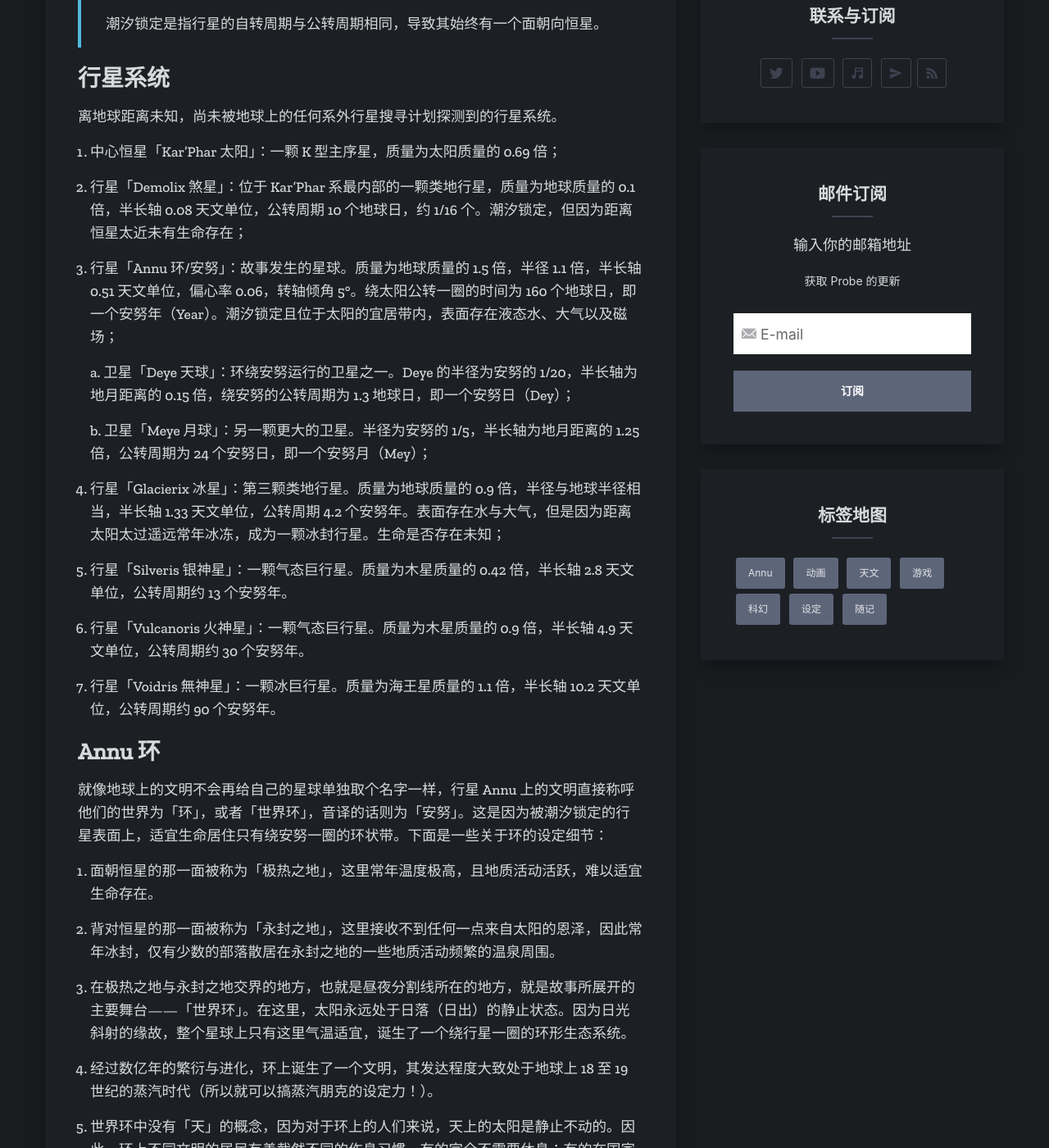
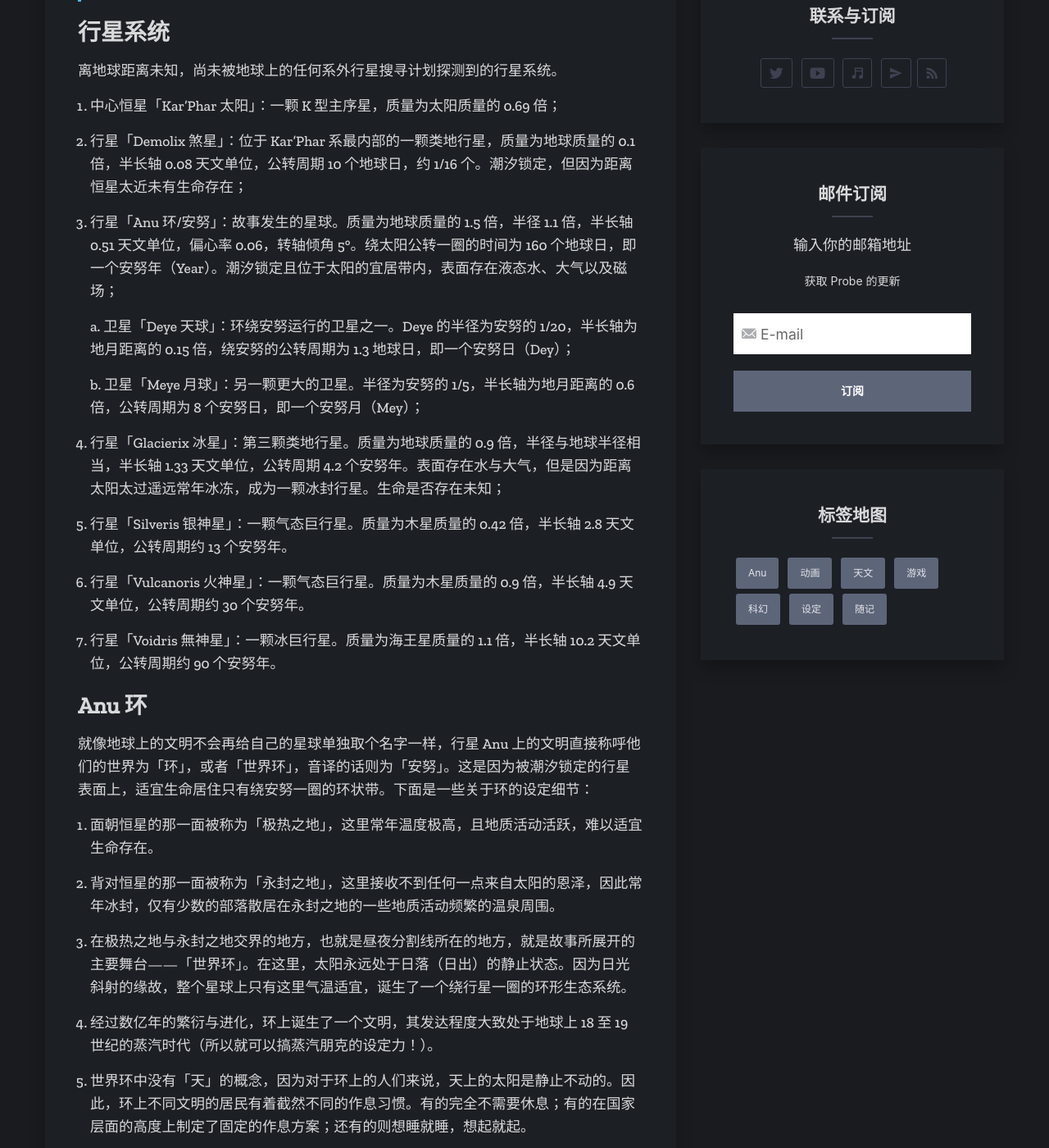
Before and after one commit to ProtossProbe/ProtossProbe.github.io, a Jekyll site: the page built from _posts/2020-06-11-annu-world.markdown, in a window 1280 px wide and 1400 px high, scrolled down 1482 px. Shown: the whole window at 82% size. Built offline with Jekyll 4.4.1, drawn with Linux system fonts in a browser that asks for light colours; nearby versions of some CDN libraries; a script that is not in the unit is left out; some of the changed text lies outside the part shown.

Commit message:
decrease the semimajor axis of Maye

```diff
--- a/_posts/2020-06-11-annu-world.markdown
+++ b/_posts/2020-06-11-annu-world.markdown
@@ -1,15 +1,15 @@
 ---
 layout: post
-title:  "Annu 世界观设定 v0.11
+title:  "Anu 世界观设定 v0.11
 "
 date:   2020-06-11 24:00:00 -0700
 image:  /img/post-world/cover.jpg
-tags:   [Annu, 设定]
+tags:   [Anu, 设定]
 ---
 ### 更新日志：
 
 >【2020-06-13】
-新增了 Annu 两颗卫星的设定，以定义安努上的天（Dey）与月（Mey）；
+新增了 Anu 两颗卫星的设定，以定义安努上的天（Dey）与月（Mey）；
 更新了完备的魔法架构系统（Xengic/Xenomagic）
 <div style="text-align: right"> —v0.11 </div>
 
@@ -32,11 +32,11 @@
 
 2. 行星「Demolix 煞星」：位于 Kar'Phar 系最内部的一颗类地行星，质量为地球质量的 0.1 倍，半长轴 0.08 天文单位，公转周期 10 个地球日，约 1/16 个。潮汐锁定，但因为距离恒星太近未有生命存在；
 
-3. **行星「Annu 环/安努」：故事发生的星球。质量为地球质量的 1.5 倍，半径 1.1 倍，半长轴 0.51 天文单位，偏心率 0.06，转轴倾角 5°。绕太阳公转一圈的时间为 160 个地球日，即一个安努年（Year）。潮汐锁定且位于太阳的宜居带内，表面存在液态水、大气以及磁场；**
+3. **行星「Anu 环/安努」：故事发生的星球。质量为地球质量的 1.5 倍，半径 1.1 倍，半长轴 0.51 天文单位，偏心率 0.06，转轴倾角 5°。绕太阳公转一圈的时间为 160 个地球日，即一个安努年（Year）。潮汐锁定且位于太阳的宜居带内，表面存在液态水、大气以及磁场；**
 
     a. **卫星「Deye 天球」：环绕安努运行的卫星之一。Deye 的半径为安努的 1/20，半长轴为地月距离的 0.15 倍，绕安努的公转周期为 1.3 地球日，即一个安努日（Dey）**；
 
-    b. **卫星「Meye 月球」：另一颗更大的卫星。半径为安努的 1/5，半长轴为地月距离的 1.25 倍，公转周期为 24 个安努日，即一个安努月（Mey）**；
+    b. **卫星「Meye 月球」：另一颗更大的卫星。半径为安努的 1/5，半长轴为地月距离的 0.6 倍，公转周期为 8 个安努日，即一个安努月（Mey）**；
 
 4. 行星「Glacierix 冰星」：第三颗类地行星。质量为地球质量的 0.9 倍，半径与地球半径相当，半长轴 1.33 天文单位，公转周期 4.2 个安努年。表面存在水与大气，但是因为距离太阳太过遥远常年冰冻，成为一颗冰封行星。生命是否存在未知；
 
@@ -49,9 +49,9 @@
 
 
 
-## Annu 环
+## Anu 环
 
-就像地球上的文明不会再给自己的星球单独取个名字一样，行星 Annu 上的文明直接称呼他们的世界为「环」，或者「世界环」，音译的话则为「安努」。这是因为被潮汐锁定的行星表面上，适宜生命居住只有绕安努一圈的环状带。下面是一些关于环的设定细节：
+就像地球上的文明不会再给自己的星球单独取个名字一样，行星 Anu 上的文明直接称呼他们的世界为「环」，或者「世界环」，音译的话则为「安努」。这是因为被潮汐锁定的行星表面上，适宜生命居住只有绕安努一圈的环状带。下面是一些关于环的设定细节：
 
 1. 面朝恒星的那一面被称为「极热之地」，这里常年温度极高，且地质活动活跃，难以适宜生命存在。
 
@@ -69,13 +69,12 @@
 
 8. 世界环上有一条发源于永封之地，终结于极热之地的河流，被称为「世界河」。这条河流横向穿过了环上的大部分国度，既是所有国家赖以生存的生命线，也是重要的运输通道。此外，世界环上没有形成海洋（因为大部分的水都已经以冰的形式贮存在了永封之地），但是在世界河的周围有几个分散的湖泊。
 
+9. 世界环上多数文明的历法系统用 Annu 的两颗卫星来定义：一天的长度被定义为天球 Deye 连续两次出现在天空中同一位置的时间间隔，换算成地球时间则为 1.3 个地球日；月则由月球 Meye 的位置来定义，大约每 8 个安努日为 1 个安努月。安努年则是安努的公转周期，约为 160 个安努日或者 20 个安努月。虽然日月年的定义都大致相同，但不同文明的历法有着不同的至闰方法。
 
-
-10.
 
 # 国家设定
 
-Annu 上有五个大国和很多个小国。大国占据了环上 85% 以上的土地，并且都沿着世界河分布，彼此交界。小国分布在地理位置相对不那么好的地方，要么太热、要么太冷、要么离世界河太遥远水资源匮乏。但是也有城邦国位于世界河支流与干流的交汇口，因此能得到高度发展。
+Anu 上有五个大国和很多个小国。大国占据了环上 85% 以上的土地，并且都沿着世界河分布，彼此交界。小国分布在地理位置相对不那么好的地方，要么太热、要么太冷、要么离世界河太遥远水资源匮乏。但是也有城邦国位于世界河支流与干流的交汇口，因此能得到高度发展。
 
 ## 辛铎 Cindel - 森之国
 
@@ -164,7 +163,7 @@
 
 ## 职业设定（扩充中）
 
-以下罗列了 Annu 世界观下的常见职业以及该职业最有可能出现的国家：
+以下罗列了 Anu 世界观下的常见职业以及该职业最有可能出现的国家：
 
 >【辛铎】精灵、高等精灵（只有五个人）、圣职者、莫西斯的圣女（只有一个人）、元素法师、大法师、贤者、游侠、猎人、药剂师；
 
@@ -178,11 +177,11 @@
 
 # 魔法设定
 
-魔法在 Annu 的世界被称作 Xengic，具有天赋的人可以通过系统化学习掌握一些简单法术，还可以使用法术道具和药水进行强度增幅。Annu 世界的魔法架构如下：
+魔法在 Anu 的世界被称作 Xengic，具有天赋的人可以通过系统化学习掌握一些简单法术，还可以使用法术道具和药水进行强度增幅。Anu 世界的魔法架构如下：
 
 ## 基本系（Xen/Xengic）
 
-Annu 世界的整个魔法系统是建构 Xen（基本系）之上。基本系有五个，它们分别是：
+Anu 世界的整个魔法系统是建构 Xen（基本系）之上。基本系有五个，它们分别是：
 
 ### 「火系 Fire Xen」，红色表示，精于毁灭：
 
@@ -212,13 +211,13 @@
 * 治愈术（接触）✓
 
 
-### 「光/暗系 Light/Dark Xen」，精于控制：
+### 「光/暗系 Light/Dark Xen」，黑色表示，精于控制：
 * 光创造（光魔法）✓
 * 光湮灭（暗魔法）✓
 * 照明术✓
 * 致盲术✓
 
-> 注：雷电系法术完全被禁止使用，也不属于 Xen 之一。这是因为 Annu 世界尚未进入电气时代。
+> 注：雷电系法术完全被禁止使用，也不属于 Xen 之一。这是因为 Anu 世界尚未进入电气时代。
 
 ## 复合系（Xenom/Xenomagic）
 
```
